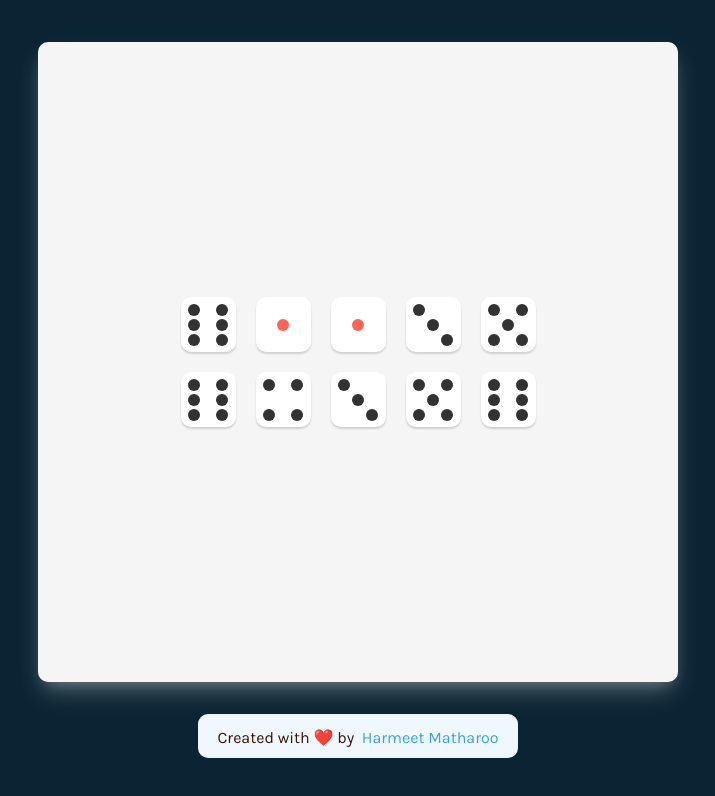
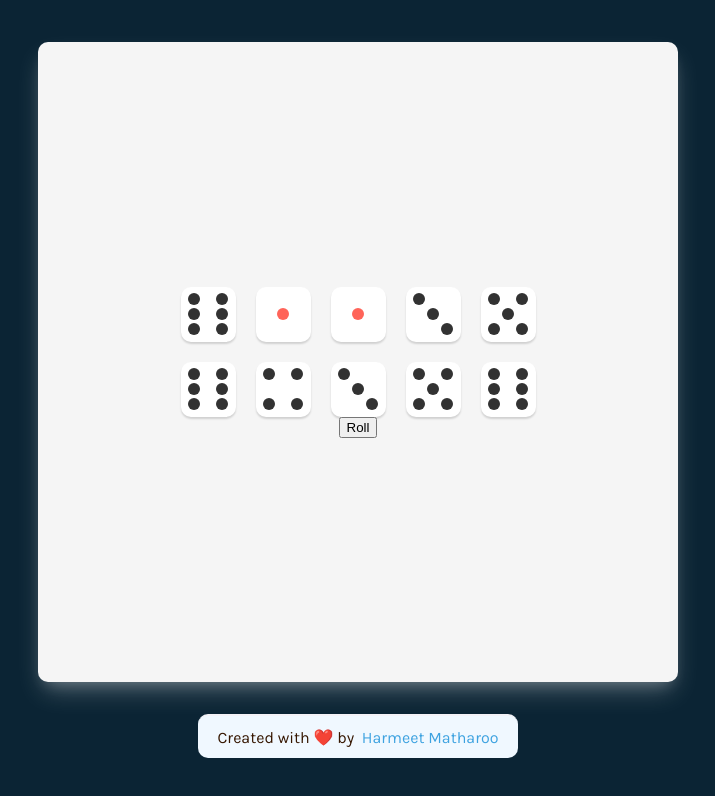
Before and after one commit to hmjatt/Tenzies-ReactJS, a React (Create React App) app in the folder tenzies/: page / in a window 1280 px wide. Shown: the top 796 px of the page, without its empty margins (282-997 px from the left). Built offline with nearby package versions, Linux system fonts and the light colour scheme.

Commit message:
Created a `Roll Dice` button

```diff
--- a/tenzies/src/App.js
+++ b/tenzies/src/App.js
@@ -14,13 +14,19 @@ function App() {
         return newDice;
     }
 
+	function rollDice() {
+        setDice(allNewDice())
+    }
+
     const diceElements = dice.map((dice) => <Dice value={dice} />);
 
     return (
         <div className="App">
             <main>
                 <div className="dice-container">{diceElements}</div>
+				<button className="roll-dice" onClick={rollDice}>Roll</button>
             </main>
+
             <Footer />
         </div>
     );
```
Also changed, not shown: 1 other file (tests, documents, lock files or other folders).
